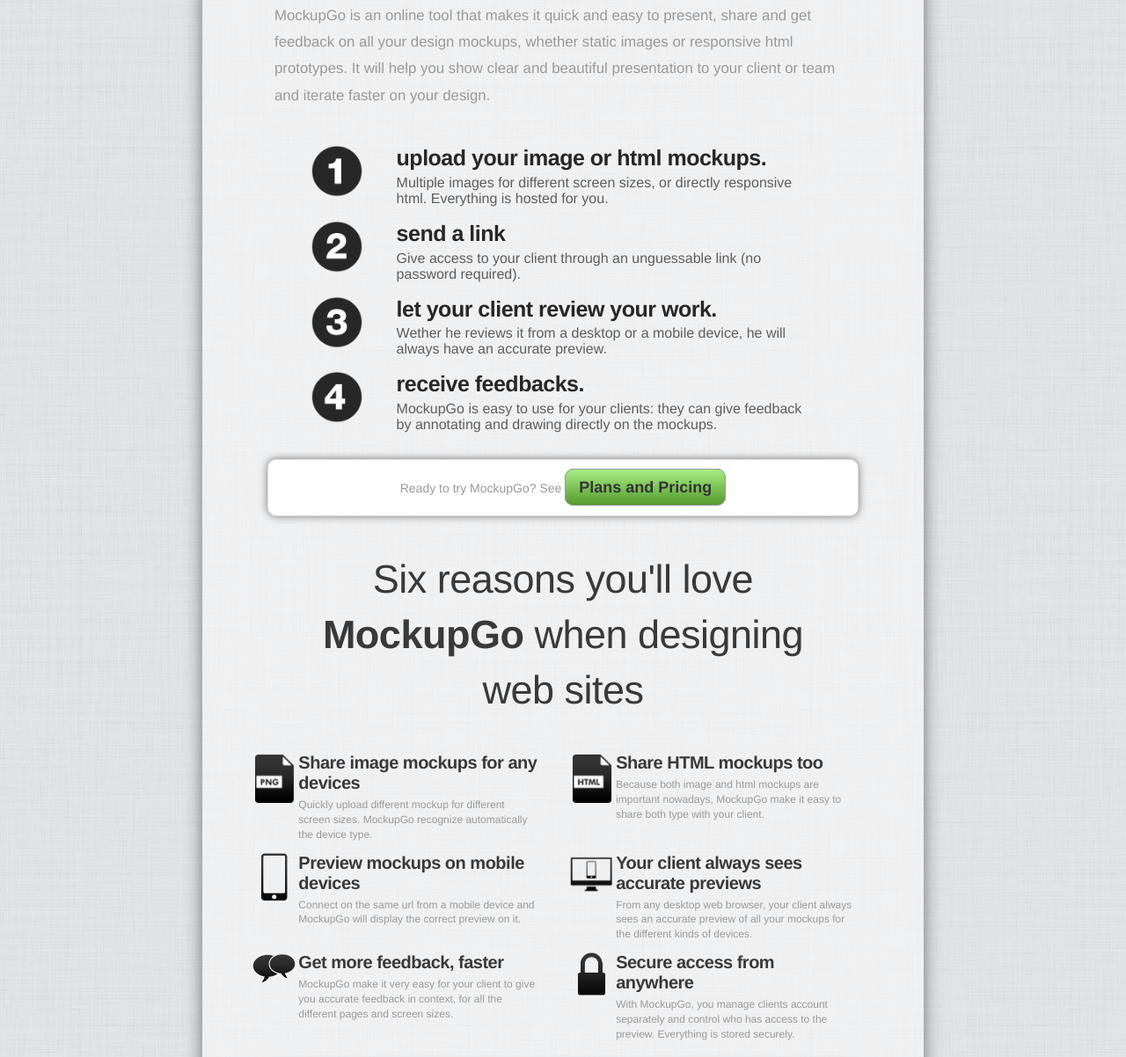
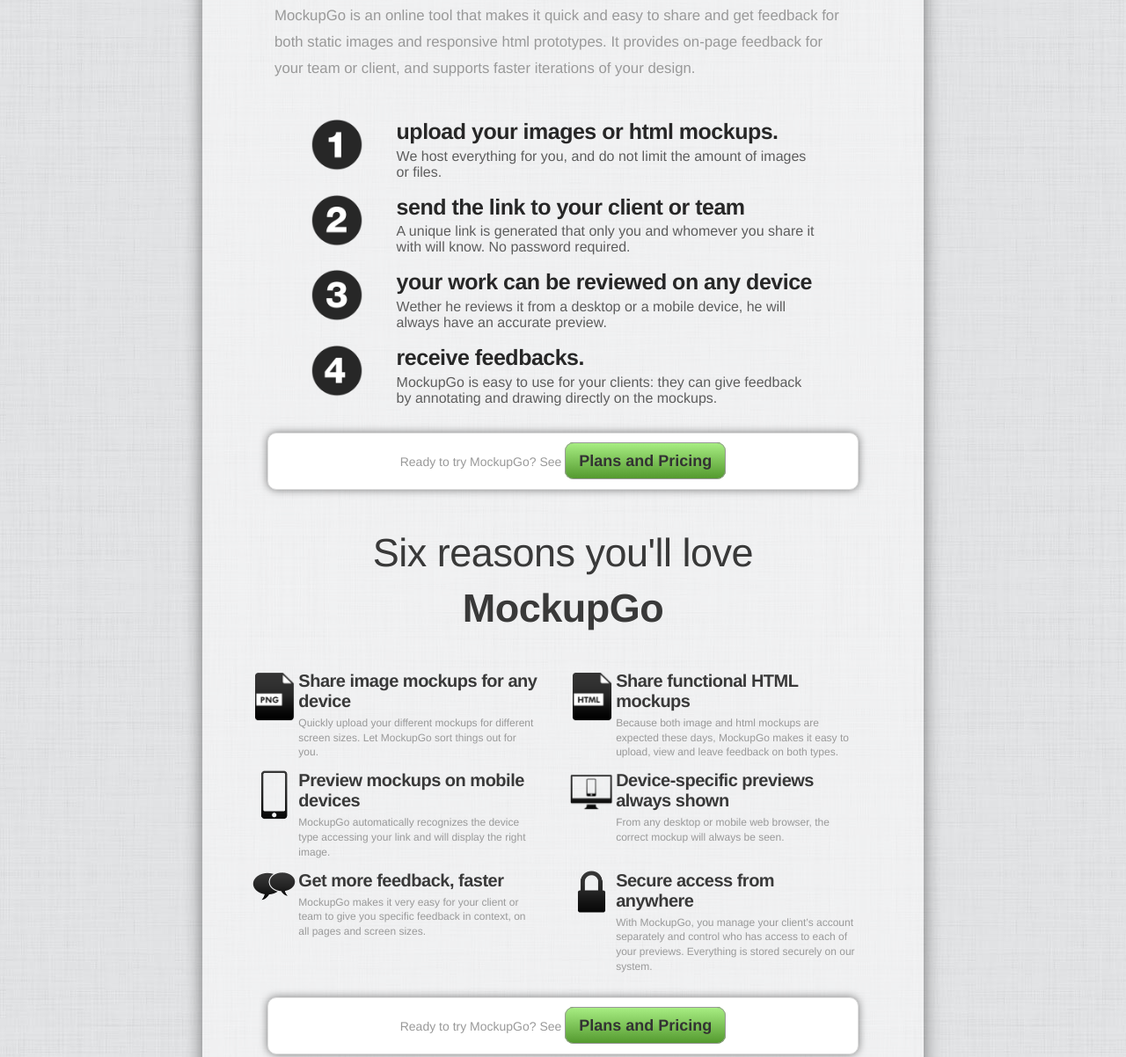
Before and after one commit to mockupgo/mockupgo.github.com, a plain HTML site: page index.html in a window 1280 px wide. Shown: the part 314-1516 px from the top of the page at 88% size. Drawn offline with Linux system fonts and the light colour scheme.

Commit message:
copy: some correction after a fiver gig

```diff
--- a/index.html
+++ b/index.html
@@ -27,24 +27,24 @@
 <!-- End of KissInsight -->
 
 <div id="container">
-	<h1><b>MockupGo</b> simplify how you get approval on your (responsive) web design&nbsp;mockups</h1>
+	<h1>Simplifies client approval and&nbsp;feedback on web&nbsp;design&nbsp;mockups</h1>
 
-	<p class="description">MockupGo is an online tool that makes it quick and easy to present, share and get feedback on all your design mockups, whether static images or responsive html prototypes. It will help you show clear and beautiful presentation to your client or team and iterate faster on your design.</p>
+	<p class="description">MockupGo is an online tool that makes it quick and easy to share and get feedback for both static images and responsive html prototypes. It provides on-page feedback for your team or client, and supports faster iterations of your design.</p>
 
 	<ol>
 		<li>
 			<img src="img/counter-1@2x.png">
-			<h2 class="main-point">upload your image or html mockups.</h2>
-			<p>Multiple images for different screen sizes, or directly responsive html. Everything is hosted for you.</p>
+			<h2 class="main-point">upload your images or html mockups.</h2>
+			<p>We host everything for you, and do not limit the amount of images or files.</p>
 		</li>
 		<li>
 			<img src="img/counter-2@2x.png">
-			<h2>send a link</h2>
-			<p>Give access to your client through an unguessable link (no password required).</p>
+			<h2>send the link to your client or team</h2>
+			<p>A unique link is generated that only you and whomever you share it with will know. No password required.</p>
 		</li>
 		<li>
 			<img src="img/counter-3@2x.png">
-			<h2 class="main-point">let your client review your work.</h2>
+			<h2 class="main-point">your work can be reviewed on any device</h2>
 			<p>Wether he reviews it from a desktop or a mobile device, he will always have an accurate preview.</p>
 		</li>
 		<li>
@@ -74,21 +74,21 @@
 		</div>
 	</div>
 
-	<h1 style="margin-top: 40px; margin-bottom: 40px;line-height: 1.4em;">Six reasons you'll love <b>MockupGo</b> when designing web&nbsp;sites</a></h1>
+	<h1 style="margin-top: 40px; margin-bottom: 40px;line-height: 1.4em;">Six reasons you'll love <b>MockupGo</b></a></h1>
 
 
 	<div id="benefits">
 
 		<div class="benefit">
 			<img src="img/png@2x.png">
-			<h2>Share image mockups for any devices</h2>
-			<p>Quickly upload different mockup for different screen sizes. MockupGo recognize automatically the device type.</p>
+			<h2>Share image mockups for any device</h2>
+			<p>Quickly upload your different mockups for different screen sizes. Let MockupGo sort things out for you.</p>
 		</div>
 
 		<div class="benefit">
 			<img src="img/html@2x.png">
-			<h2>Share HTML mockups too</h2>
-			<p>Because both image and html mockups are important nowadays, MockupGo make it easy to share both type with your client.</p>
+			<h2>Share functional HTML mockups</h2>
+			<p>Because both image and html mockups are expected these days, MockupGo makes it easy to upload, view and leave feedback on both types.</p>
 		</div>
 
 		<div class="clear-both"></div>
@@ -96,13 +96,13 @@
 		<div class="benefit">
 			<img src="img/smartphone@2x.png">
 			<h2>Preview mockups on mobile devices</h2>
-			<p>Connect on the same url from a mobile device and MockupGo will display the correct preview on it.</p>
+			<p>MockupGo automatically recognizes the device type accessing your link and will display the right image.</p>
 		</div>
 
 		<div class="benefit">
 			<img src="img/screen@2x.png">
-			<h2>Your client always sees accurate previews</h2>
-			<p>From any desktop web browser, your client always sees an accurate preview of all your mockups for the different kinds of devices. </p>
+			<h2>Device-specific previews always shown</h2>
+			<p>From any desktop or mobile web browser, the correct mockup will always be seen.</p>
 		</div>
 
 
@@ -111,13 +111,13 @@
 		<div class="benefit">
 			<img src="img/speach@2x.png">
 			<h2>Get more feedback, faster</h2>
-			<p>MockupGo make it very easy for your client to give you accurate feedback in context, for all the different pages and screen sizes.</p>
+			<p>MockupGo makes it very easy for your client or team to give you specific feedback in context, on all pages and screen sizes.</p>
 		</div>
 
 		<div class="benefit">
 			<img src="img/lock@2x.png">
 			<h2>Secure access from anywhere</h2>
-			<p>With MockupGo, you manage clients account separately and control who has access to the preview. Everything is stored securely.</p>
+			<p>With MockupGo, you manage your client’s account separately and control who has access to each of your previews. Everything is stored securely on our system.</p>
 		</div>
 
 
```
